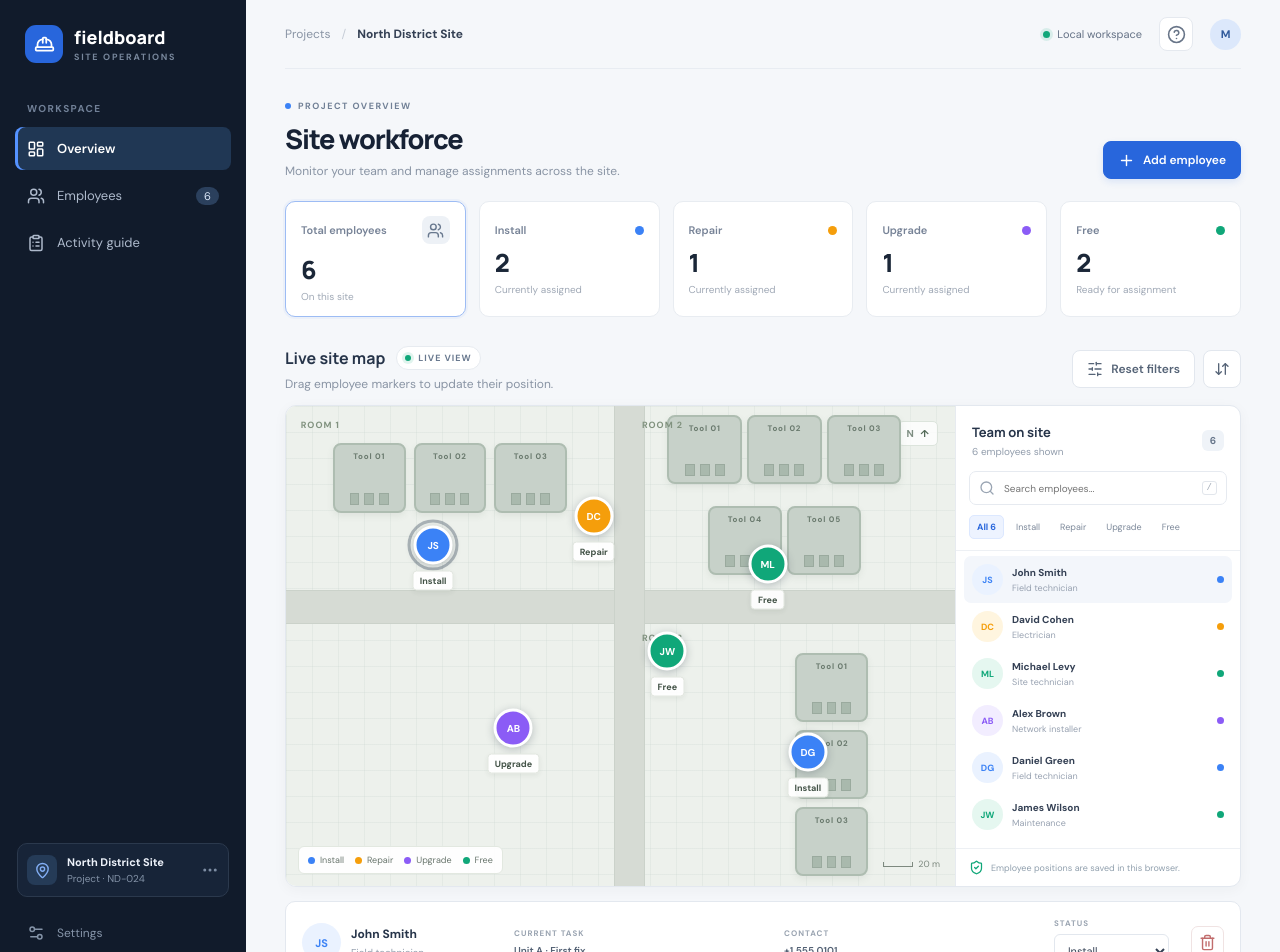
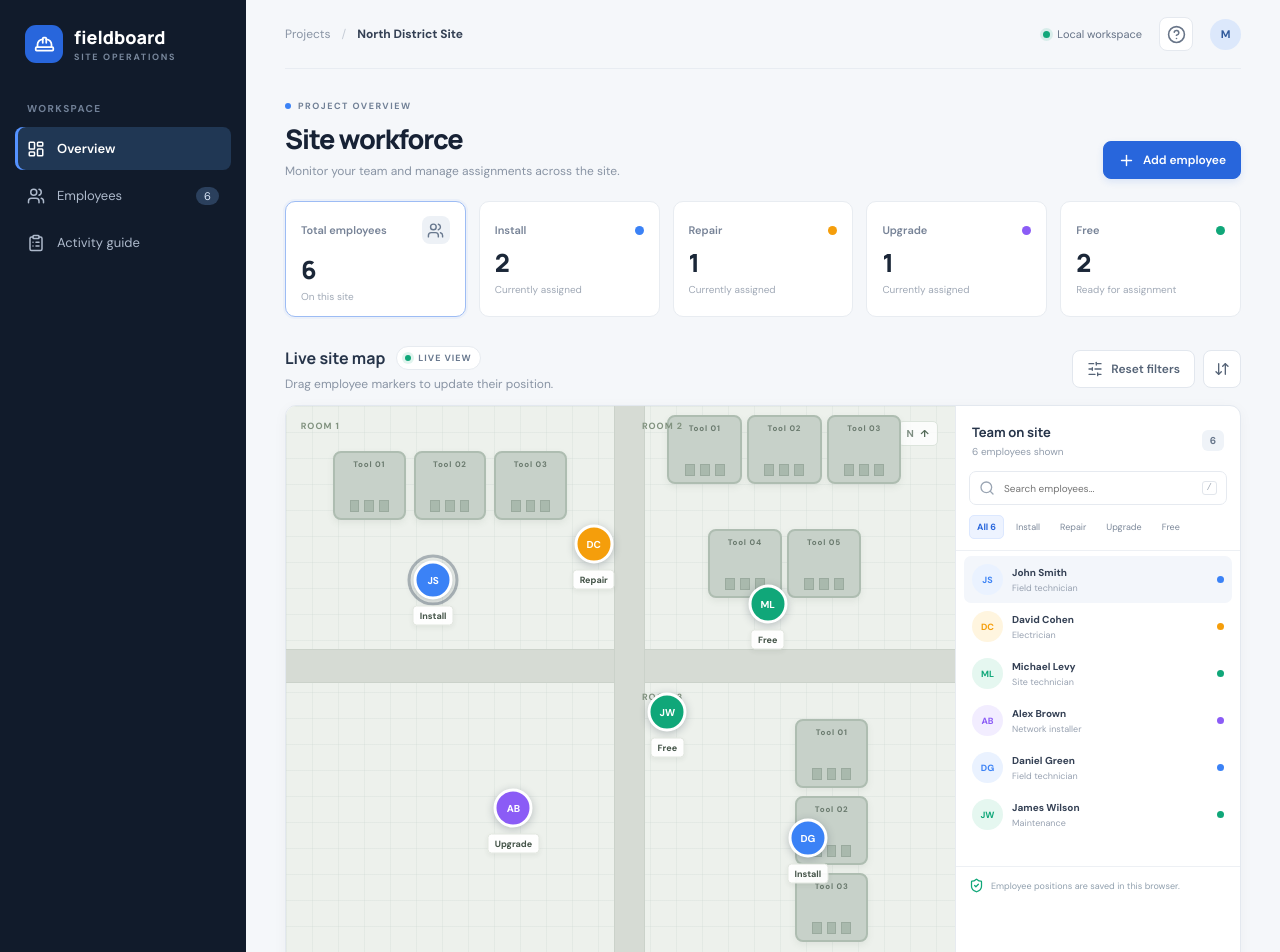
Before and after one commit to Roman123-game/site-management-frontend, a React (Vite) app: page / in a window 1280 px wide. Shown: the top 952 px of the page. Built offline with nearby package versions, Linux system fonts and the light colour scheme.

Commit message:
update styles.css

```diff
--- a/src/styles.css
+++ b/src/styles.css
@@ -101,3 +101,7 @@ button{cursor:pointer}
 .current-task-label{flex-shrink:0;color:#6b83a8;font-size:8px;font-weight:700;letter-spacing:.8px}
 .remove-task-button{margin-right:auto;min-height:38px;padding:0 12px;border:1px solid #f0dada;border-radius:8px;background:#fff;color:#b54747;font-size:12px;font-weight:600}
 .remove-task-button:hover{background:#fff5f5;border-color:#e8bcbc}
+.map-layout,.site-map{min-height:600px}
+.tool-buildings,.tool-buildings-room-two-bottom{height:86.4px}
+@media(max-width:850px){.tool-buildings,.tool-buildings-room-two-bottom{height:77.4px}}
+@media(max-width:560px){.tool-buildings,.tool-buildings-room-two-bottom{height:70.2px}}
```
